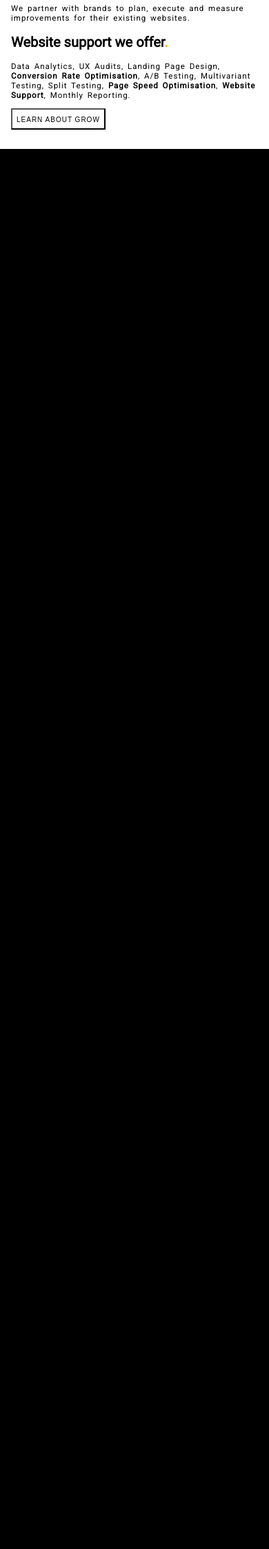
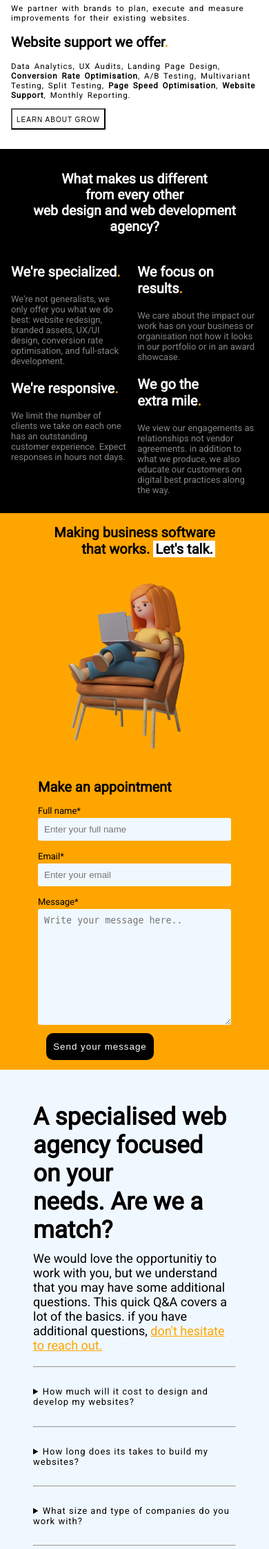
Before and after one commit to symon9/Techlyn, a PHP site: page / in a window 390 px wide. Shown: the part 2682-4928 px from the top of the page at 69% size. Before the commit the page ends 2898 px from the top, so only its background shows below. Run offline with PHP 8.4, Linux system fonts and the light colour scheme; some libraries are stand-ins or nearby versions.

Commit message:
DIFFERENT and APPOINTMENT FORM RESPONSIVE
WHAT MAKES US DIFFERENT SECTION MADE RESPONSIVE and
APPOINTMENT FORM SECTION SECTION RESPONSIVE.

```diff
--- a/dist/css/main.css
+++ b/dist/css/main.css
@@ -1627,6 +1627,56 @@ nav div .nav .ul-list li:hover div {
   color: #838383;
 }
 
+@media screen and (max-width: 1024px) {
+  .different .diff-con {
+    padding: 1rem;
+  }
+  .different .diff-con .diff-head {
+    font-size: 13px;
+  }
+  .different .diff-con .different-main .diff-sub-one .diff-desc-one h3 {
+    font-size: 20px;
+  }
+  .different .diff-con .different-main .diff-sub-one .diff-desc-two h3 {
+    font-size: 20px;
+  }
+  .different .diff-con .different-main .diff-sub-two .diff-desc-one h3 {
+    font-size: 20px;
+  }
+  .different .diff-con .different-main .diff-sub-two .diff-desc-two h3 {
+    font-size: 20px;
+  }
+  .different .diff-con .different-main .diff-sub-one .diff-desc-one h3 span {
+    font-size: 20px;
+  }
+  .different .diff-con .different-main .diff-sub-one .diff-desc-two h3 span {
+    font-size: 20px;
+  }
+  .different .diff-con .different-main .diff-sub-two .diff-desc-one h3 span {
+    font-size: 20px;
+  }
+  .different .diff-con .different-main .diff-sub-two .diff-desc-two h3 span {
+    font-size: 20px;
+  }
+  .different .diff-con .different-main .diff-sub-one .diff-desc-one p {
+    width: auto;
+  }
+  .different .diff-con .different-main .diff-sub-one .diff-desc-two p {
+    width: auto;
+  }
+  .different .diff-con .different-main .diff-sub-two .diff-desc-one p {
+    width: auto;
+  }
+  .different .diff-con .different-main .diff-sub-two .diff-desc-two p {
+    width: auto;
+  }
+  .diff-desc-one p, .diff-desc-two p {
+    color: #838383;
+  }
+  .diff-desc-one p:hover, .diff-desc-two p:hover {
+    color: #fff;
+  }
+}
 /* ==========END WHY WE ARE DIFFERENT==========  */
 /* ========== Begins Acheive your website's full potential========== */
 .acheive-ur-web .web-container {
@@ -1863,6 +1913,121 @@ body::-webkit-scrollbar-thumb {
   width: 500px;
 }
 
+@media screen and (max-width: 700px) {
+  .appointment-container .appointment-main-con {
+    padding: 1rem;
+    flex-direction: column;
+  }
+  .appointment-container .appointment-main-con .appointment-head h2 {
+    font-size: 20px;
+    width: auto;
+  }
+  .appointment-container .appointment-main-con .appointment-form-img {
+    flex-direction: column-reverse;
+    gap: 1rem;
+  }
+  .appointment-container .appointment-main-con .appointment-form-img .appointment-img-con {
+    width: 300px;
+  }
+  .appointment-container .appointment-main-con .appointment-form-img .appointment-img-con img {
+    width: 280px;
+  }
+  .appointment-container .appointment-main-con .appointment-form-img .appointment-form {
+    padding: 10px;
+    width: auto;
+  }
+  .appointment-container .appointment-main-con .appointment-form-img .appointment-form form h3 {
+    font-size: 20px;
+  }
+}
+@media screen and (width: 768px) {
+  .appointment-container .appointment-main-con {
+    padding: 1rem;
+    flex-direction: column;
+  }
+  .appointment-container .appointment-main-con .appointment-head h2 {
+    font-size: 20px;
+    width: auto;
+  }
+  .appointment-container .appointment-main-con .appointment-form-img {
+    flex-direction: column-reverse;
+    gap: 1rem;
+  }
+  .appointment-container .appointment-main-con .appointment-form-img .appointment-img-con {
+    width: 300px;
+  }
+  .appointment-container .appointment-main-con .appointment-form-img .appointment-img-con img {
+    width: 280px;
+  }
+  .appointment-container .appointment-main-con .appointment-form-img .appointment-form {
+    padding: 10px;
+    width: auto;
+  }
+  .appointment-container .appointment-main-con .appointment-form-img .appointment-form form h3 {
+    font-size: 20px;
+  }
+  .appointment-container .appointment-main-con .appointment-form-img {
+    flex-direction: row;
+    gap: 1rem;
+  }
+  .appointment-container .appointment-main-con .appointment-form-img .appointment-img-con img {
+    width: 380px;
+  }
+}
+@media screen and (width: 820px) {
+  .appointment-container .appointment-main-con {
+    padding: 1rem;
+    flex-direction: column;
+  }
+  .appointment-container .appointment-main-con .appointment-head h2 {
+    font-size: 20px;
+    width: auto;
+  }
+  .appointment-container .appointment-main-con .appointment-form-img {
+    flex-direction: column-reverse;
+    gap: 1rem;
+  }
+  .appointment-container .appointment-main-con .appointment-form-img .appointment-img-con {
+    width: 350px;
+  }
+  .appointment-container .appointment-main-con .appointment-form-img .appointment-img-con img {
+    width: 280px;
+  }
+  .appointment-container .appointment-main-con .appointment-form-img .appointment-form {
+    padding: 10px;
+    width: auto;
+  }
+  .appointment-container .appointment-main-con .appointment-form-img .appointment-form form h3 {
+    font-size: 20px;
+  }
+  .appointment-container .appointment-main-con .appointment-form-img {
+    flex-direction: row;
+    gap: 1rem;
+  }
+  .appointment-container .appointment-main-con .appointment-form-img .appointment-img-con img {
+    width: 380px;
+  }
+}
+@media screen and (width: 912px) {
+  .appointment-container .appointment-main-con .appointment-head h2 {
+    font-size: 35px;
+    text-align: right;
+    width: 800px;
+  }
+  .appointment-container .appointment-main-con .appointment-form-img .appointment-form {
+    width: 330px;
+  }
+}
+@media screen and (width: 1024px) {
+  .appointment-container .appointment-main-con .appointment-head h2 {
+    font-size: 35px;
+    text-align: right;
+    width: 900px;
+  }
+  .appointment-container .appointment-main-con .appointment-form-img .appointment-form {
+    width: 400px;
+  }
+}
 /* ==========FAQ SECTION BEGINS========== */
 .faq {
   background-color: aliceblue;
--- a/index.html
+++ b/index.html
@@ -222,10 +222,10 @@
     <!-- ACHEIVE YOUR WEBSITE FULL POTENTIAL ENDS -->
 
     <!-- WHAT MAKES US DIFFERENT BEGINS -->
- <!--   <section class="different ">
+   <section class="different ">
         <div class="diff-con hidden">
             <div class="diff-head ">
-                <h2> What makes us different from every other <br> web design and web development <br> agency? </h2>
+                <h2> What makes us different from&nbsp;every&nbsp;other <br> web design and web development <br> agency? </h2>
             </div>
             <div class="different-main">
                 <div class="diff-sub-one">
@@ -244,7 +244,7 @@
                         <p>We care about the impact our work has on your business or organisation not how it looks in our portfolio or in an award showcase.</p>
                     </div>
                     <div class="diff-desc-two hidden">
-                        <h3>We go the extra mile<span>.</span></h3>
+                        <h3>We go the extra&nbsp;mile<span>.</span></h3>
                         <p>We view our engagements as relationships not vendor agreements. in addition to what we produce, we also educate our customers on digital best practices along the way.</p>
                     </div>
                 </div>
@@ -254,7 +254,7 @@
     <!-- WHAT MAKES US DIFFERENT ENDS -->
 
     <!-- APPOINTMENT FORM SECTION BEGINS-->
-<!--    <section class="appointment ">
+    <section class="appointment">
         <div class="appointment-container">
             <div class="appointment-main-con ">
                 <div class="appointment-head hidden">
@@ -285,7 +285,7 @@
     <!-- APPOINTMENT FORM SECTION ENDS -->
 
     <!--  FAQ SECTION  BEGINS-->
- <!--   <section class="faq-sec ">
+   <section class="faq-sec ">
         <div class="faq">
             <div class="faq-container hidden">
                 <div class="faq-head">
--- a/sass/main.scss
+++ b/sass/main.scss
@@ -1793,6 +1793,60 @@ nav div .nav .ul-list li:hover div {
 .diff-desc-one p:hover, .diff-desc-two p:hover{
     color: #838383;
 }
+
+
+@media screen and (max-width: 1024px) {
+    .different .diff-con {
+        padding: 1rem;
+      }
+    .different .diff-con .diff-head {
+        font-size: 13px;
+      }
+      .different .diff-con .different-main .diff-sub-one .diff-desc-one h3 {
+        font-size: 20px;
+    }
+    .different .diff-con .different-main .diff-sub-one .diff-desc-two h3 {
+        font-size: 20px;
+    }
+    .different .diff-con .different-main .diff-sub-two .diff-desc-one h3 {
+        font-size: 20px;
+      }
+      .different .diff-con .different-main .diff-sub-two .diff-desc-two h3 {
+        font-size: 20px;
+      }
+      .different .diff-con .different-main .diff-sub-one .diff-desc-one h3 span {
+        font-size: 20px;
+    }
+      .different .diff-con .different-main .diff-sub-one .diff-desc-two h3 span {
+        font-size: 20px;
+    }
+    .different .diff-con .different-main .diff-sub-two .diff-desc-one h3 span {
+        font-size: 20px;
+    }
+    .different .diff-con .different-main .diff-sub-two .diff-desc-two h3 span {
+        font-size: 20px;
+    }
+    .different .diff-con .different-main .diff-sub-one .diff-desc-one p {
+        width: auto;
+      }
+      .different .diff-con .different-main .diff-sub-one .diff-desc-two p {
+        width: auto;
+      }
+      .different .diff-con .different-main .diff-sub-two .diff-desc-one p {
+        width: auto;
+      }
+      .different .diff-con .different-main .diff-sub-two .diff-desc-two p {
+        width: auto;
+      }
+
+      .diff-desc-one p, .diff-desc-two p {
+        color: #838383;
+      }
+
+      .diff-desc-one p:hover, .diff-desc-two p:hover {
+        color: #fff;
+      }
+}
 /* ==========END WHY WE ARE DIFFERENT==========  */
 
 /* ========== Begins Acheive your website's full potential========== */
@@ -2039,6 +2093,122 @@ body::-webkit-scrollbar-thumb{
         }
     }
 }
+@media screen and (max-width: 700px) {
+    .appointment-container .appointment-main-con {
+        padding: 1rem;
+        flex-direction: column;
+      }
+      .appointment-container .appointment-main-con .appointment-head h2 {
+        font-size: 20px;
+        width: auto;
+      }
+      .appointment-container .appointment-main-con .appointment-form-img {
+        flex-direction: column-reverse;
+        gap: 1rem;
+      }
+      .appointment-container .appointment-main-con .appointment-form-img .appointment-img-con {
+        width: 300px;
+      }
+      .appointment-container .appointment-main-con .appointment-form-img .appointment-img-con img{
+        width: 280px;
+      }
+      .appointment-container .appointment-main-con .appointment-form-img .appointment-form {
+        padding: 10px;
+        width: auto;
+    }
+    .appointment-container .appointment-main-con .appointment-form-img .appointment-form form h3 {
+        font-size: 20px;
+    }
+}
+@media screen and (width: 768px) {
+    .appointment-container .appointment-main-con {
+        padding: 1rem;
+        flex-direction: column;
+      }
+      .appointment-container .appointment-main-con .appointment-head h2 {
+        font-size: 20px;
+        width: auto;
+      }
+      .appointment-container .appointment-main-con .appointment-form-img {
+        flex-direction: column-reverse;
+        gap: 1rem;
+      }
+      .appointment-container .appointment-main-con .appointment-form-img .appointment-img-con {
+        width: 300px;
+      }
+      .appointment-container .appointment-main-con .appointment-form-img .appointment-img-con img{
+        width: 280px;
+      }
+      .appointment-container .appointment-main-con .appointment-form-img .appointment-form {
+        padding: 10px;
+        width: auto;
+    }
+    .appointment-container .appointment-main-con .appointment-form-img .appointment-form form h3 {
+        font-size: 20px;
+    }
+    .appointment-container .appointment-main-con .appointment-form-img {
+        flex-direction: row;
+        gap: 1rem;
+      }
+      .appointment-container .appointment-main-con .appointment-form-img .appointment-img-con img{
+        width: 380px;
+      }
+}
+@media screen and (width: 820px) {
+    .appointment-container .appointment-main-con {
+        padding: 1rem;
+        flex-direction: column;
+      }
+      .appointment-container .appointment-main-con .appointment-head h2 {
+        font-size: 20px;
+        width: auto;
+      }
+      .appointment-container .appointment-main-con .appointment-form-img {
+        flex-direction: column-reverse;
+        gap: 1rem;
+      }
+      .appointment-container .appointment-main-con .appointment-form-img .appointment-img-con {
+        width: 350px;
+      }
+      .appointment-container .appointment-main-con .appointment-form-img .appointment-img-con img{
+        width: 280px;
+      }
+      .appointment-container .appointment-main-con .appointment-form-img .appointment-form {
+        padding: 10px;
+        width: auto;
+    }
+    .appointment-container .appointment-main-con .appointment-form-img .appointment-form form h3 {
+        font-size: 20px;
+    }
+    .appointment-container .appointment-main-con .appointment-form-img {
+        flex-direction: row;
+        gap: 1rem;
+      }
+      .appointment-container .appointment-main-con .appointment-form-img .appointment-img-con img{
+        width: 380px;
+      }
+}
+
+@media screen and (width: 912px) {
+    .appointment-container .appointment-main-con .appointment-head h2 {
+        font-size: 35px;
+        text-align: right;
+        width: 800px;
+      }
+      .appointment-container .appointment-main-con .appointment-form-img .appointment-form {
+        width: 330px;
+      }
+}
+@media screen and (width: 1024px) {
+    .appointment-container .appointment-main-con .appointment-head h2 {
+        font-size: 35px;
+        text-align: right;
+        width: 900px;
+      }
+      .appointment-container .appointment-main-con .appointment-form-img .appointment-form {
+        width: 400px;
+      }
+}
 
 /* ==========FAQ SECTION BEGINS========== */
 .faq{
```
Also changed, not shown: dist/css/main.min.css, 2 other files.
